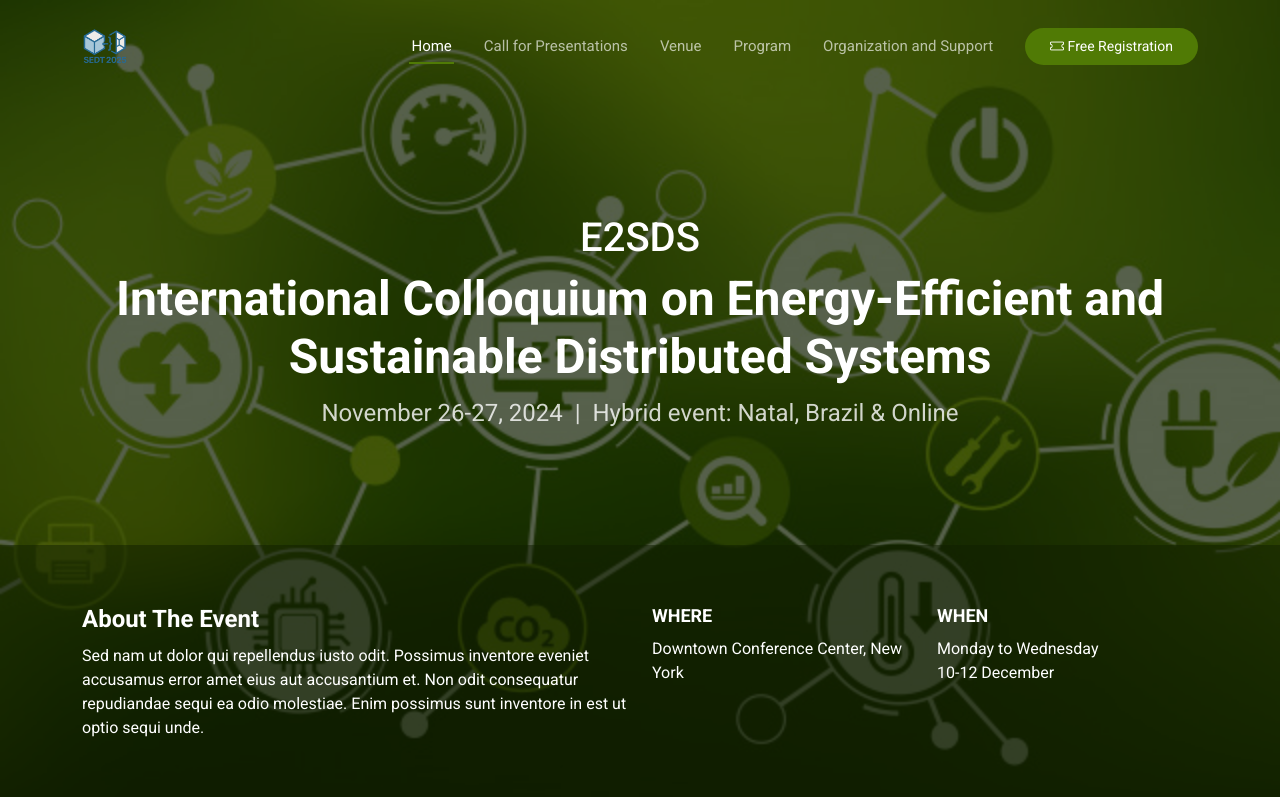
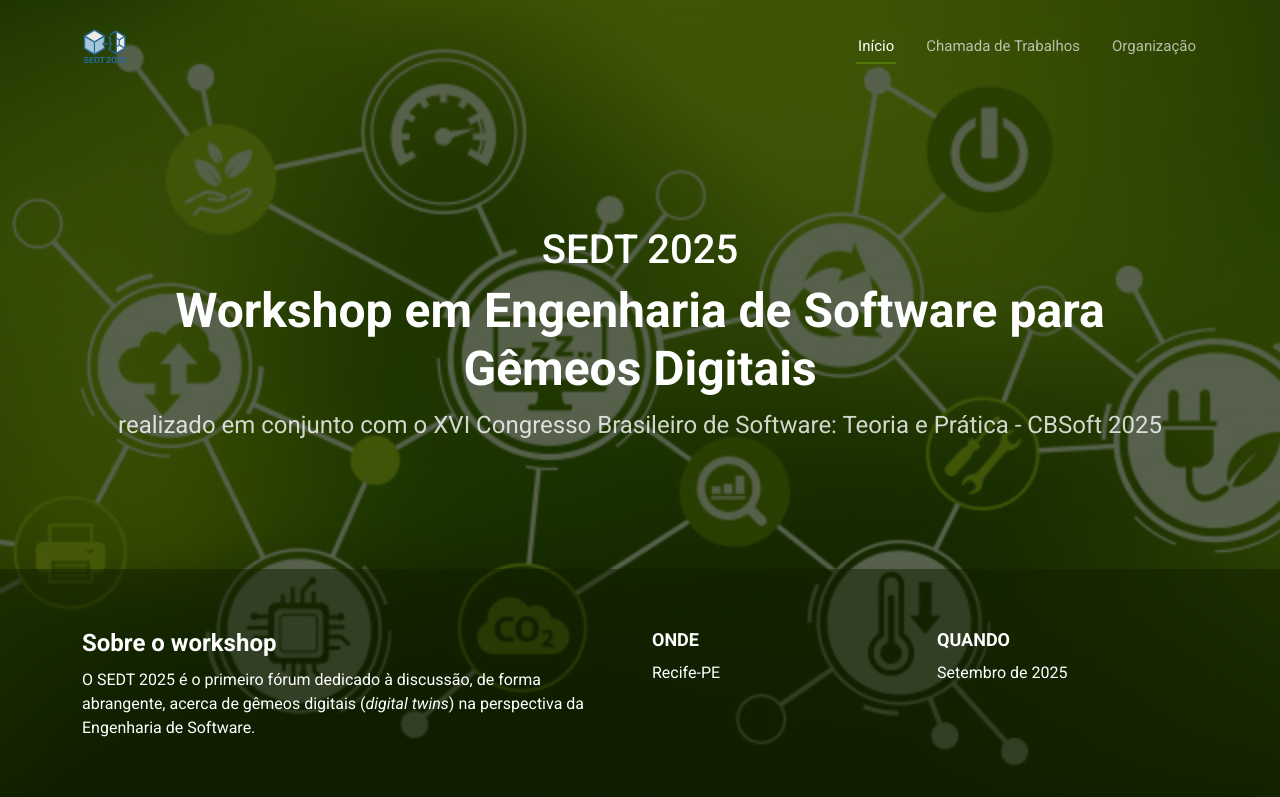
Before and after one commit to sedt-workshop/sedt-workshop.github.io, a plain HTML site: page index.html in a window 1280 px wide. Shown: the top 797 px of the page. Drawn offline with Linux system fonts and the light colour scheme.

Commit message:
Updating index

```diff
--- a/index.html
+++ b/index.html
@@ -42,16 +42,13 @@
       </a>
       <nav id="navmenu" class="navmenu">
         <ul>
-          <li><a href="#hero" class="active">Home<br></a></li>
-          <li><a href="call-presentations.html">Call for Presentations</a></li>
-          <li><a href="#venue">Venue</a></li>
-          <li><a href="program.html">Program</a></li>
-          <li><a href="#organization-support">Organization and Support</a></li>
+          <li><a href="#hero" class="active">Início<br></a></li>
+          <li><a href="call-papers.html">Chamada de Trabalhos</a></li>
+          <li><a href="#organization">Organização</a></li>
         </ul>
         <i class="mobile-nav-toggle d-xl-none bi bi-list"></i>
       </nav>
       <!-- <a class="cta-btn d-none d-sm-block" href="https://easychair.org/conferences/?conf=e2sds" target="_blank">Submit your abstract</a> -->
-		<a class="cta-btn d-none d-sm-block" href="https://e2sds.eventbrite.com.br" target="_blank"><i class="bi bi-ticket"></i> Free Registration</a>
     </div>
   </header>
 
@@ -64,27 +61,25 @@
 
       <!-- Banner info -->
       <div class="container d-flex flex-column align-items-center text-center mt-auto">
-        <h1>E2SDS</h1>
-        <h2>International Colloquium on Energy-Efficient and Sustainable Distributed Systems</h2>
-        <p>November 26-27, 2024 &nbsp;|&nbsp; Hybrid event: Natal, Brazil &amp; Online</p>
+        <h1>SEDT 2025</h1>
+        <h2>Workshop em Engenharia de Software para Gêmeos Digitais</h2>
+        <p>realizado em conjunto com o XVI Congresso Brasileiro de Software: Teoria e Prática - CBSoft 2025</p>
       </div>
 
       <div class="about-info mt-auto position-relative">
         <div class="container position-relative" data-aos="fade-up">
           <div class="row">
             <div class="col-lg-6">
-              <h2>About The Event</h2>
-              <p>Sed nam ut dolor qui repellendus iusto odit. Possimus inventore eveniet accusamus error amet eius aut
-                accusantium et. Non odit consequatur repudiandae sequi ea odio molestiae. Enim possimus sunt inventore in
-                est ut optio sequi unde.</p>
+              <h2>Sobre o workshop</h2>
+              <p>O SEDT 2025 é o primeiro fórum dedicado à discussão, de forma abrangente, acerca de gêmeos digitais (<em>digital twins</em>) na perspectiva da Engenharia de Software.</p>
             </div>
             <div class="col-lg-3">
-              <h3>Where</h3>
-              <p>Downtown Conference Center, New York</p>
+              <h3>Onde</h3>
+              <p>Recife-PE</p>
             </div>
             <div class="col-lg-3">
-              <h3>When</h3>
-              <p>Monday to Wednesday<br>10-12 December</p>
+              <h3>Quando</h3>
+              <p>Setembro de 2025</p>
             </div>
           </div>
         </div>
@@ -92,6 +87,7 @@
     </section><!-- /Hero Section -->
 
     <!-- Venue -->
+    <!--
     <section id="venue" class="venue section">
       <div class="container section-title text-center mb-4" data-aos="fade-up">
         <h2>Venue</h2>
@@ -105,9 +101,9 @@
           </div>
         </div>
       </div>
-    </section><!-- /Venue Section -->
+    </section> /Venue Section -->
 
-    <!-- Organization and Support Section -->
+    <!-- Organization Section -->
     <section id="organization-support" class="sponsors section">
       <div class="container section-title text-center">
         <h2>Organization</h2>
@@ -128,54 +124,7 @@
           </div>
         </div>
       </div>
-
-      <div class="container section-title text-center mt-5">
-        <h2>Support</h2>
-      </div>
-      <div class="container">
-        <div class="row g-0 clients-wrap">
-          <div class="col-12 col-lg-12 client-logo">
-            <img src="assets/img/logos/consulat-france-recife.png" style="width: 15%" class="img-fluid" alt="">
-          </div>
-        </div>
-      </div>
-    </section><!-- /Organization and Support Section -->
-
-    <!-- Contact Section -->
-    <!--
-    <section id="contact" class="contact section">
-      <div class="container section-title text-center" data-aos="fade-up">
-        <h2>Contact</h2>
-      </div>
-      <div class="container" data-aos="fade-up" data-aos-delay="100">
-        <div class="row gy-4 mt-0">
-          <div class="col-lg-12">
-            <form action="forms/contact.php" method="post" class="php-email-form" data-aos="fade-up" data-aos-delay="400">
-              <div class="row gy-4">
-                <div class="col-md-6">
-                  <input type="text" name="name" class="form-control" placeholder="Your Name" required="">
-                </div>
-                <div class="col-md-6 ">
-                  <input type="email" class="form-control" name="email" placeholder="Your Email" required="">
-                </div>
-                <div class="col-md-12">
-                  <input type="text" class="form-control" name="subject" placeholder="Subject" required="">
-                </div>
-                <div class="col-md-12">
-                  <textarea class="form-control" name="message" rows="6" placeholder="Message" required=""></textarea>
-                </div>
-                <div class="col-md-12 text-center">
-                  <div class="loading">Loading</div>
-                  <div class="error-message"></div>
-                  <div class="sent-message">Your message has been sent.</div>
-                  <button type="submit">Send message</button>
-                </div>
-              </div>
-            </form>
-          </div>
-        </div>
-      </div>
-    </section>--> <!-- /Contact Section -->
+    </section><!-- /Organization Section -->
   </main>
 
 
@@ -184,7 +133,7 @@
       <div class="container d-flex flex-column flex-lg-row justify-content-center justify-content-lg-between align-items-center">
         <div class="d-flex flex-column align-items-center align-items-lg-start">
           <div>
-            Copyright &copy; 2025 E2SDS. All Rights Reserved
+            Copyright &copy; 2025 SEDT. All Rights Reserved
           </div>
           <div class="credits">
             <!-- All the links in the footer should remain intact. -->
```
